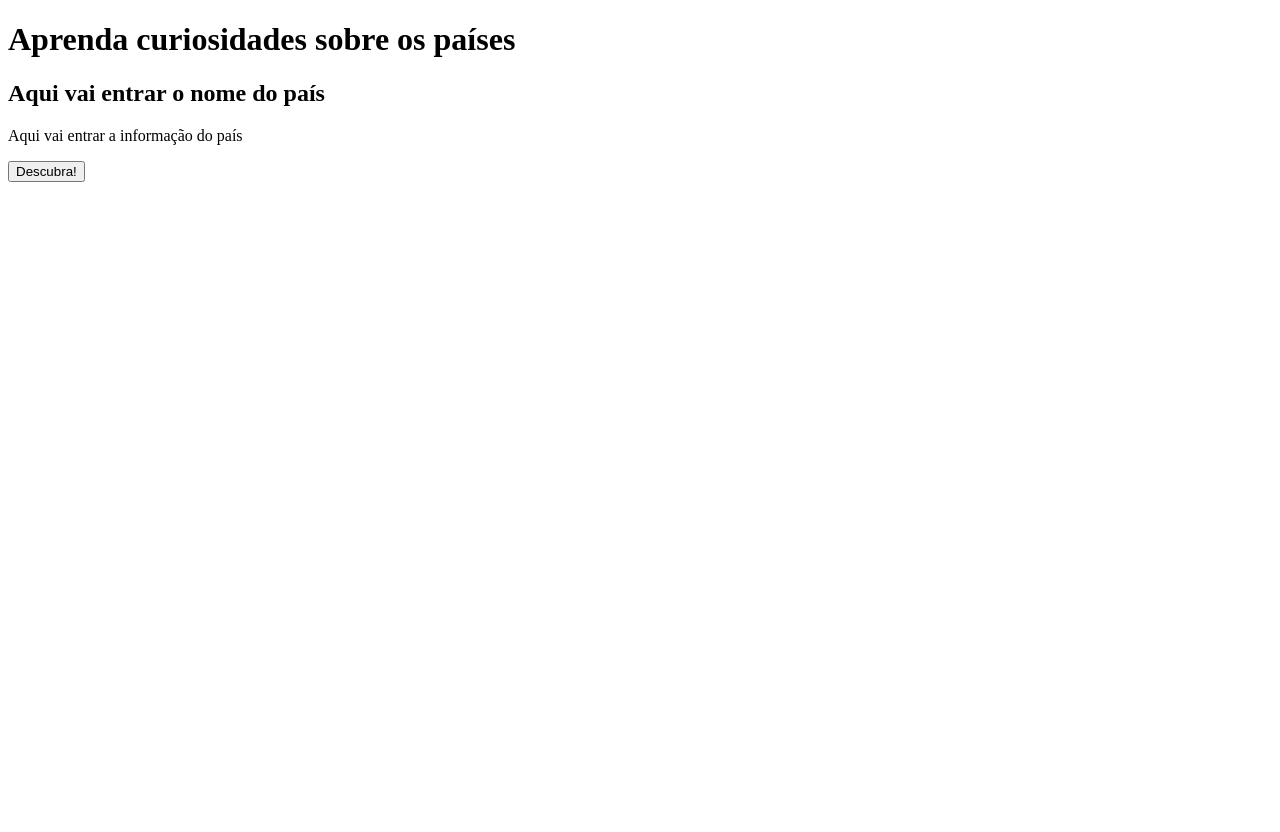
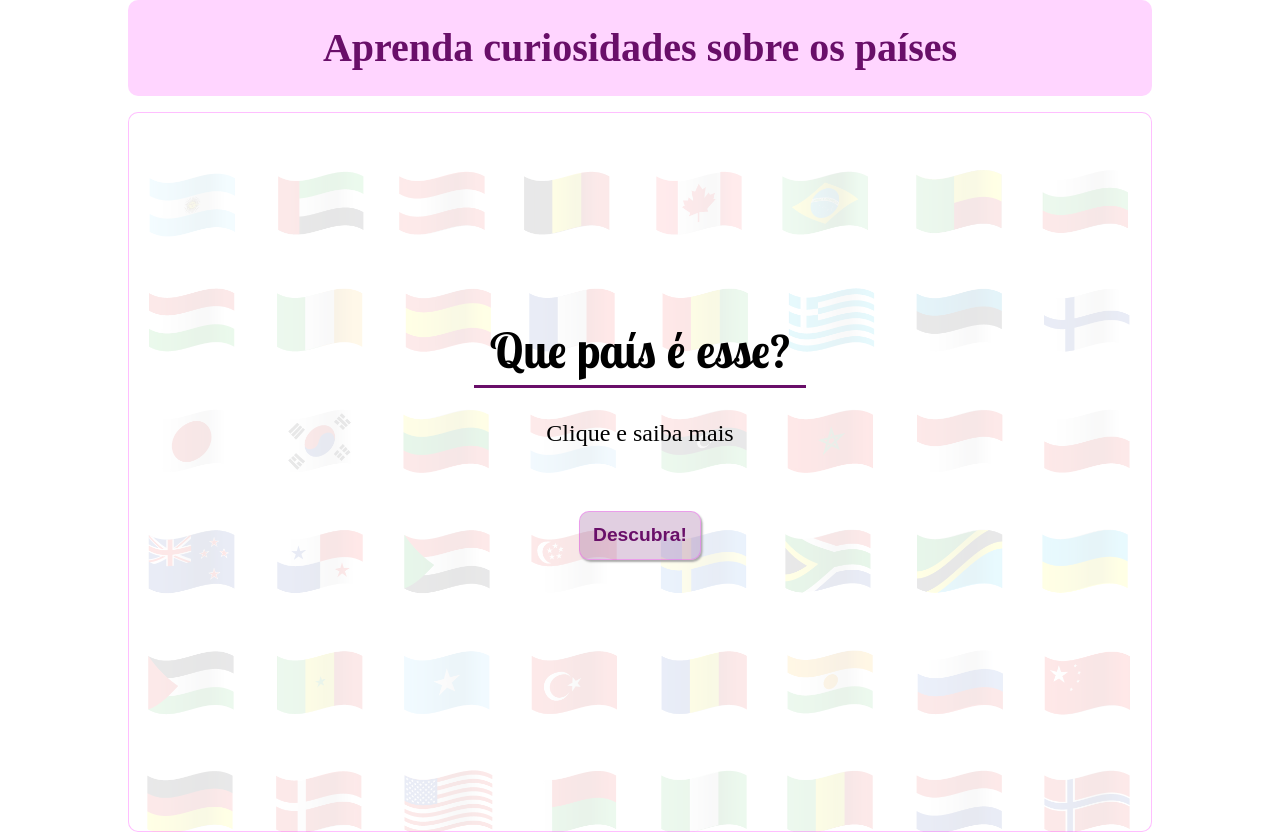
Before and after one commit to DeboraAlmeida/desafioJS, a plain HTML site: page root/index.html in a window 1280 px wide. Before the commit the page ends 800 px from the top, so only its background shows below. Drawn offline with Linux system fonts and the light colour scheme.

Commit message:
Added css ao projeto e pequenas alterações no html e script

```diff
--- a/root/index.html
+++ b/root/index.html
@@ -4,17 +4,27 @@
     <meta charset="UTF-8">
     <meta http-equiv="X-UA-Compatible" content="IE=edge">
     <meta name="viewport" content="width=device-width, initial-scale=1.0">
+    <link rel="preconnect" href="https://fonts.googleapis.com">
+    <link rel="preconnect" href="https://fonts.gstatic.com" crossorigin>
+    <link
+        href="https://fonts.googleapis.com/css2?family=Gelasio:ital,wght@0,400;0,500;0,600;0,700;1,400;1,500;1,600;1,700&family=Lobster+Two:ital,wght@0,400;0,700;1,400;1,700&family=Montserrat:ital,wght@0,800;1,800&display=swap"
+        rel="stylesheet">
+    <link rel="stylesheet" href="src/css/styles.css">
     <script src="src/js/script.js" async></script>
     <title>Países JS</title>
 </head>
 <body>
-    <h1>Aprenda curiosidades sobre os países</h1>
-    <div>
-        <h2 id="pais">Aqui vai entrar o nome do país</h2>
-        <p id="info">Aqui vai entrar a informação do país</p>
-        <div id="boxMensagem"></div>
+    <div class="container container-flex">
+        <h1 class="container__title">Aprenda curiosidades sobre os países</h1>
+        <div class="bg--img">
+            <div class="container-flex container__content border--basic ">
+                <h2 class="content title" id="pais">Que país é esse?</h2>
+                <p class="content text" id="info">Clique e saiba mais</p>
+                <button class="btn border--basic" id="btnMensagem">Descubra!</button>
+                <div class="content" id="boxMensagem"></div>
+            </div>
+        </div>
     </div>
-    <button id="btnMensagem">Descubra!</button>
 
 </body>
 </html>
--- /dev/null
+++ b/root/src/css/styles.css
@@ -0,0 +1,101 @@
+*{
+    margin: 0;
+    padding: 0;
+    box-sizing: border-box;
+    outline: none;
+}
+
+h1{
+    font-size: 2.5rem;
+    line-height: 3rem;
+    color:rgb(105, 15, 105);
+}
+.container{
+    width:80%;
+    margin: 0 auto;
+}
+
+.container-flex{
+    display: flex;
+    flex-direction: column;
+    align-items: center;
+    justify-content: center;
+
+}
+
+.container__title{
+    width: 100%;
+    background-color: rgba(254, 45, 255, 0.2);
+    text-align: center;
+    margin: 0 auto 1rem auto;
+    padding: 1.5rem;
+    border-radius: 10px;
+}
+
+.container__content{
+    width: 100%;
+    min-height: 90vh;
+    padding: 3rem 2rem;
+    background-color: rgba(255, 255, 255, 0.89) ;
+
+}
+
+.bg--img{
+    width:100%;
+    background-image: url("../images/flags.jpg");
+    background-size: cover;
+}
+
+.content{
+    padding:1rem;
+    text-align: justify;
+}
+
+.title{
+    font-size: 3rem;
+    font-family: 'Lobster Two', cursive;
+    padding-bottom: 0.3rem;
+    margin-bottom: 1rem;
+    border-bottom: 0.2rem solid rgb(105, 15, 105);
+}
+
+.text{
+    font-size: 1.5rem;
+}
+
+.btn{
+    margin:3rem auto;
+    padding: 0.8rem;
+    font-size: 1.2rem;
+    font-weight: 600;
+    color: rgb(105, 15, 105);
+    background-color: rgba(105, 15, 105, 0.2);
+    box-shadow: 1.5px 2px 2px #aaa;
+}
+
+.btn:hover{
+    background-color: rgb(105, 15, 105);
+    color: #fff;
+}
+
+.border--basic{
+    border: 1px solid rgb(254, 45, 255, 0.3);
+    border-radius: 10px;
+
+}
+
+@media(max-width: 869px){
+
+
+    .container{
+        width: 90%;
+        display: flex;
+        flex-direction: column;
+        align-items: center;
+        justify-content: center;
+    }
+
+    h1{
+        font-size: 2rem;
+    }
+}
--- a/root/src/js/script.js
+++ b/root/src/js/script.js
@@ -14,5 +14,9 @@ btn.onclick=function(){
     paises[sorteio][2] = contagem
     pais.textContent = `${paises[sorteio][0]}`
     info.textContent = `${paises[sorteio][1]}`
-    msg.textContent = `Esse país já apareceu por aqui ${paises[sorteio][2]} vezes`
+    if(paises[sorteio][2] ==1){
+        msg.textContent = `Esse país já apareceu por aqui ${paises[sorteio][2]} vez`
+    } else{
+        msg.textContent = `Esse país já apareceu por aqui ${paises[sorteio][2]} vezes`
+    }
 }
```
Also changed, not shown: root/src/images/flags.jpg (added), 2 other files.
